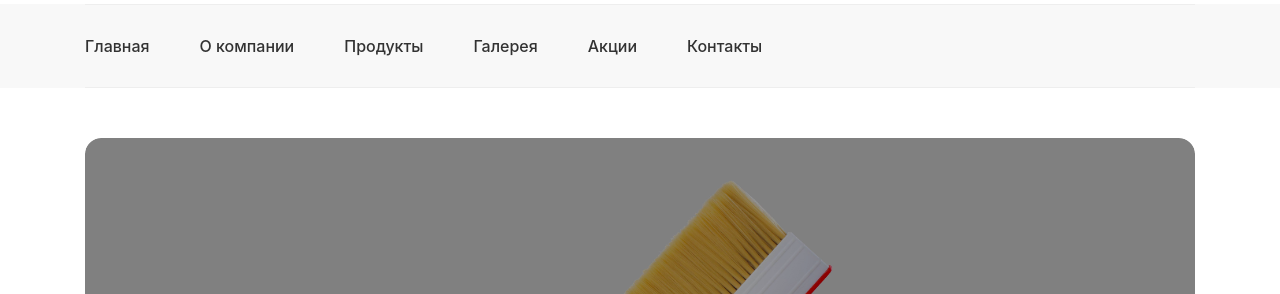
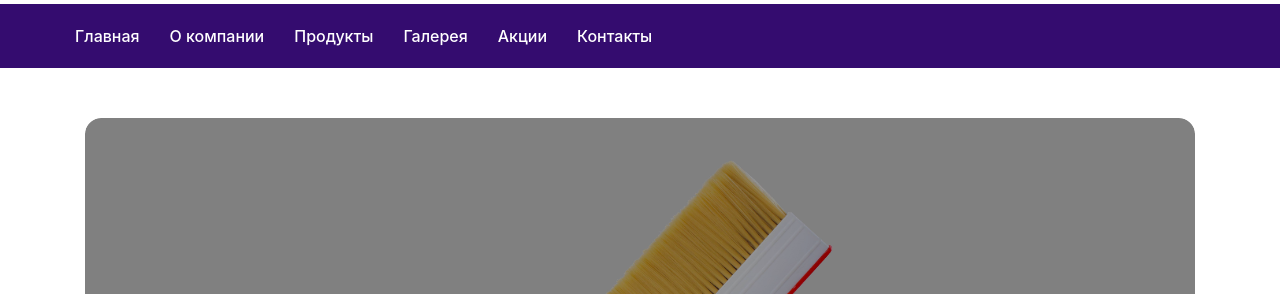
Before and after one commit to EErjan/araks, a website: page index.html in a window 1280 px wide. Shown: the part 106-400 px from the top of the page. Drawn offline with nearby package versions, Linux system fonts and the light colour scheme.

Commit message:
update home page

```diff
--- a/index.html
+++ b/index.html
@@ -634,7 +634,7 @@
                 Copyright © 2022 Название компании
             </p>
 
-            <p> Разработка сайтов <a href="https://t.me/eerjan">Erjan Ergashev</a></p>
+            <p> Разработка сайтов <a href="https://t.me/eerjan" target="_blank">Erjan Ergashev</a></p>
         </div>
     </div>
 
--- a/scss/_base.scss
+++ b/scss/_base.scss
@@ -52,8 +52,9 @@
 
   &__bottom {
     position: relative;
-    background-color: #f8f8f8;
-    box-shadow: inset 0 1px 0 0 rgba(238, 238, 238, 1), inset 0px -1px 0px 0px rgba(238, 238, 238, 1);
+    //background-color: #f8f8f8;
+    background-color: var(--color-main);
+    //box-shadow: inset 0 1px 0 0 rgba(238, 238, 238, 1), inset 0px -1px 0px 0px rgba(238, 238, 238, 1);
 
 
     &::before {
@@ -63,7 +64,7 @@
       right: 100%;
       width: 100%;
       height: 100%;
-      background-color: #f8f8f8;
+      background-color: var(--color-main);
     }
 
     &::after {
@@ -73,7 +74,7 @@
       left: 100%;
       width: 100%;
       height: 100%;
-      background-color: #f8f8f8;
+      background-color: var(--color-main);
     }
   }
 
@@ -91,30 +92,34 @@
 
     &-link {
       position: relative;
-      color: var(--color-text) !important;
-      margin: 30px 25px;
+      color: white !important;
+      padding: 20px 15px;
       display: inline-flex;
-      transition: .3s all ease;
+      transition: .3s all linear;
       font-weight: 500;
+      z-index: 1;
 
       &::before {
         content: "";
         position: absolute;
-        height: 2px;
-        width: 0;
-        top: calc(100% + 5px);
+        height: 0;
+        width: 100%;
+        top: 0;
+        bottom: 0;
         left: 0;
-        background-color: var(--color-text);
+        background-color: white;
         transition: .3s all ease;
+        z-index: -1 !important;
       }
 
       &:hover {
 
+        //background-color: white !important;
+        color: var(--color-main) !important;
+
         &::before {
-          width: 100%;
+          height: 100%;
         }
-
-        color: var(--color-text) !important;
       }
     }
   }
@@ -888,13 +893,21 @@
   &__socials {
     display: inline-flex;
     flex-wrap: wrap;
-    gap: 20px;
+    gap: 30px;
     margin-top: 20px;
 
     &-item {
       .fa {
-        font-size: 22px;
+        font-size: 26px;
       }
+    }
+
+    &-link {
+      &::before {
+        display: none;
+      }
+
+      transition: .3s all ease;
     }
   }
 
```
Also changed, not shown: css/main.css, 1 other file.
